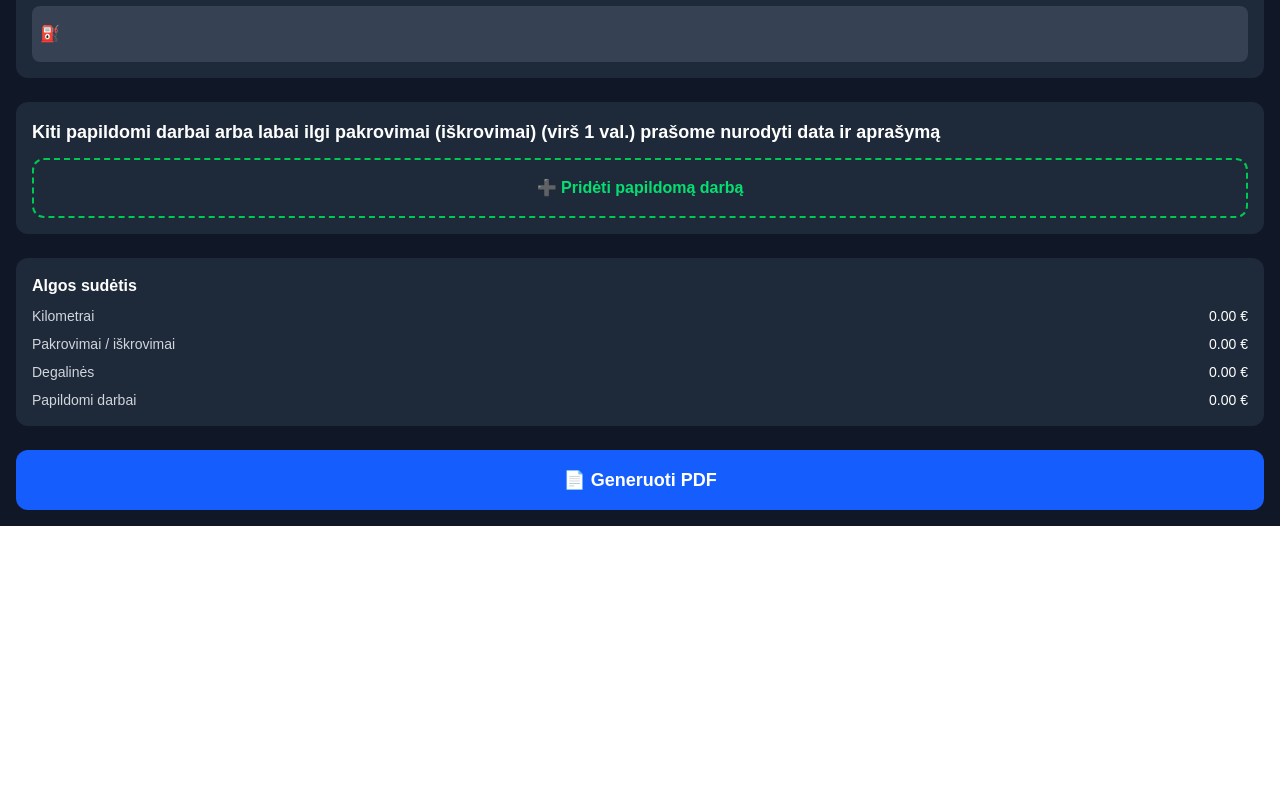
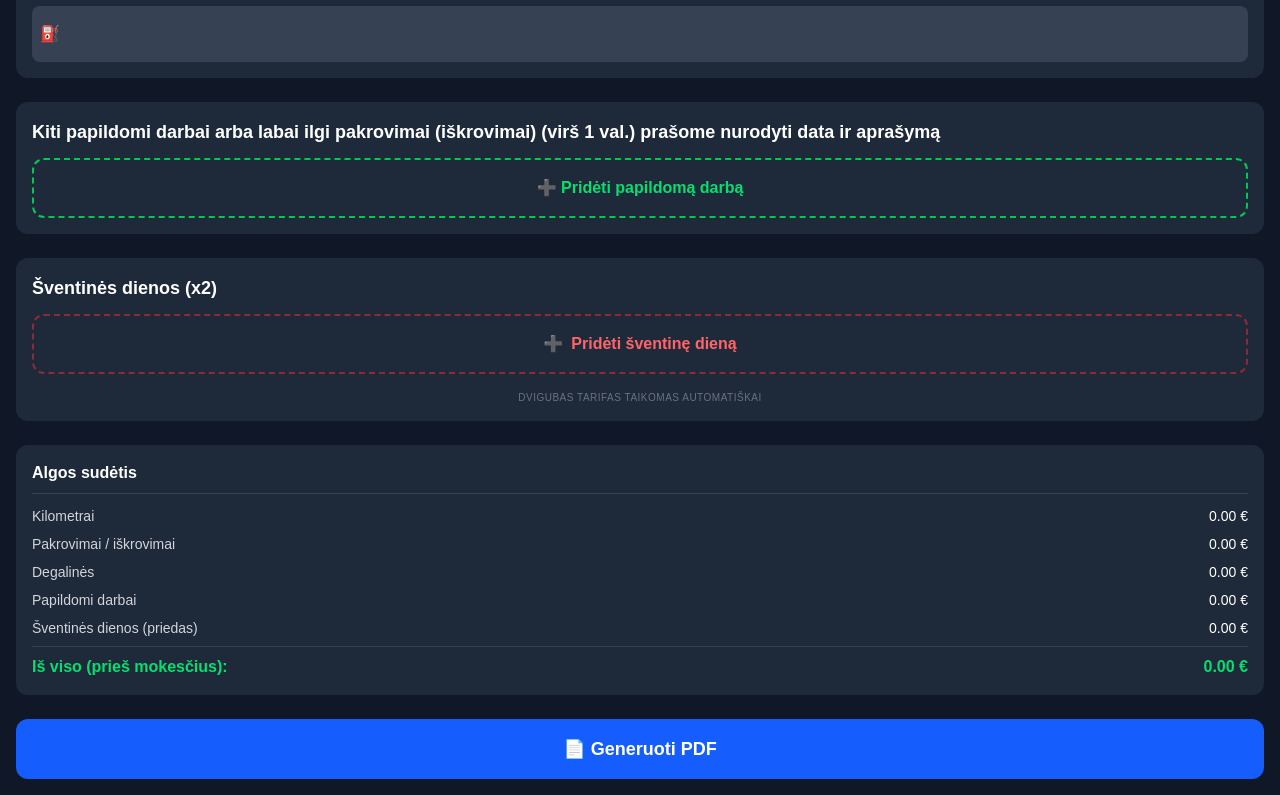
Before and after one commit to RamunasPoc/vaizga, a Next.js app: page / in a window 1280 px wide. Shown: the part 794-1589 px from the top of the page. Before the commit the page ends 1320 px from the top, so only its background shows below. Built offline with nearby package versions, Linux system fonts and the light colour scheme.

Commit message:
holidaypay

```diff
--- a/app/components/HolidayWorksSection.tsx
+++ b/app/components/HolidayWorksSection.tsx
@@ -22,42 +22,51 @@ export default function HolidayWorksSection({
   removeHolidayWork,
 }: Props) {
   return (
-    <Section title="Šventinės dienos (mokama x2)">
+    <Section title="Šventinės dienos (x2)">
+      <div className="space-y-4">
         {holidayWorks.map((day, index) => (
           <div
             key={index}
-          className="bg-red-900/30 p-4 rounded-xl space-y-3 relative"
+            className="bg-red-950/20 border border-red-900/50 p-4 rounded-xl space-y-3 relative"
           >
+            {/* Datos pasirinkimas su ikona */}
+            <div className="relative">
+              <span className="absolute left-3 top-3.5 text-sm">📅</span>
               <input
                 type="date"
                 value={day.date}
                 onChange={(e) =>
                   updateHolidayWork(index, 'date', e.target.value)
                 }
-            className="w-full bg-gray-700 p-3 rounded-lg"
+                className="w-full bg-gray-800 p-3 pl-10 rounded-lg text-white border border-gray-700"
               />
+            </div>
 
+            <div className="grid grid-cols-1 gap-3">
               <NumberInput
                 label="Kilometrai"
                 value={day.km}
                 setValue={(v) => updateHolidayWork(index, 'km', v)}
+                icon="🛣️"
               />
-
               <NumberInput
                 label="Pakrovimai"
                 value={day.loads}
                 setValue={(v) => updateHolidayWork(index, 'loads', v)}
+                icon="📦"
               />
-
               <NumberInput
                 label="Degalinės"
                 value={day.stations}
                 setValue={(v) => updateHolidayWork(index, 'stations', v)}
+                icon="⛽"
               />
+            </div>
 
             <button
               onClick={() => removeHolidayWork(index)}
-            className="absolute top-2 right-2 text-red-400"
+              className="absolute -top-1 -right-1 bg-red-500 text-white w-7 h-7 rounded-full flex items-center justify-center shadow-lg"
+              title="Pašalinti"
             >
               ✕
             </button>
@@ -66,10 +75,15 @@ export default function HolidayWorksSection({
 
         <button
           onClick={addHolidayWork}
-        className="w-full border-2 border-dashed border-red-500 text-red-400 p-4 rounded-xl font-bold"
+          className="w-full border-2 border-dashed border-red-500/50 hover:border-red-500 text-red-400 p-4 rounded-xl font-bold transition-colors flex items-center justify-center gap-2"
         >
-        ➕ Pridėti šventinę dieną
+          <span>➕</span> Pridėti šventinę dieną
         </button>
+
+        <p className="text-[10px] text-gray-500 uppercase tracking-wider text-center">
+          Dvigubas tarifas taikomas automatiškai
+        </p>
+      </div>
     </Section>
   );
 }
--- a/app/components/SalaryBreakdown.tsx
+++ b/app/components/SalaryBreakdown.tsx
@@ -5,6 +5,7 @@ interface Props {
   loadPay: number;
   stationPay: number;
   extraPay: number;
+  holidayPay: number; // Pridedame naują prop
 }
 
 export default function SalaryBreakdown({
@@ -12,24 +13,54 @@ export default function SalaryBreakdown({
   loadPay,
   stationPay,
   extraPay,
+  holidayPay,
 }: Props) {
+  // Suskaičiuojame galutinę sumą čia pat arba galite gauti iš tėvinio komponento
+  const total = kmPay + loadPay + stationPay + extraPay + holidayPay;
+
   return (
     <div className="bg-gray-800 rounded-xl p-4 space-y-2 text-sm">
-      <h3 className="font-semibold text-base">Algos sudėtis</h3>
+      <h3 className="font-semibold text-base mb-3 border-b border-gray-700 pb-2">
+        Algos sudėtis
+      </h3>
 
       <Row label="Kilometrai" value={kmPay} />
       <Row label="Pakrovimai / iškrovimai" value={loadPay} />
       <Row label="Degalinės" value={stationPay} />
       <Row label="Papildomi darbai" value={extraPay} />
+
+      {/* Pridedame eilutę šventinėms dienoms */}
+      <Row
+        label="Šventinės dienos (priedas)"
+        value={holidayPay}
+        isHighlight={holidayPay > 0}
+      />
+
+      <div className="pt-2 mt-2 border-t border-gray-700">
+        <div className="flex justify-between text-base font-bold text-green-400">
+          <span>Iš viso (prieš mokesčius):</span>
+          <span>{total.toFixed(2)} €</span>
+        </div>
+      </div>
     </div>
   );
 }
 
-function Row({ label, value }: { label: string; value: number }) {
+function Row({
+  label,
+  value,
+  isHighlight = false
+}: {
+  label: string;
+  value: number;
+  isHighlight?: boolean
+}) {
   return (
     <div className="flex justify-between">
-      <span className="text-gray-300">{label}</span>
-      <span className="font-medium">
+      <span className={isHighlight ? "text-red-400 font-medium" : "text-gray-300"}>
+        {label}
+      </span>
+      <span className={`font-medium ${isHighlight ? "text-red-400" : ""}`}>
         {value > 0 ? value.toFixed(2) : '0.00'} €
       </span>
     </div>
--- a/app/hooks/useSalaryCalculator.ts
+++ b/app/hooks/useSalaryCalculator.ts
@@ -65,10 +65,10 @@ export interface SalaryCalculatorState {
 ======================= */
 
 const RATES = {
-  KM: 11.4 / 100,
-  LOAD_HOURS: 2,
-  HOURLY: 7.6,
-  STATION_MIN: 20,
+  KM: 11.4 / 100,      // 0.114 €/km
+  LOAD_HOURS: 2,       // 2 valandos už pakrovimą
+  HOURLY: 7.6,         // Valandinis tarifas
+  STATION_MIN: 20,     // 20 min už degalinę
 };
 
 /* =======================
@@ -91,15 +91,12 @@ export function useSalaryCalculator(): SalaryCalculatorState {
   ======================= */
 
   const kmPay = km !== '' ? Number(km) * RATES.KM : 0;
-
-  const loadHours =
-    loads !== '' ? Number(loads) * RATES.LOAD_HOURS : 0;
-
+  const loadHours = loads !== '' ? Number(loads) * RATES.LOAD_HOURS : 0;
   const loadPay = loadHours * RATES.HOURLY;
 
   const stationPay =
     stations !== ''
-      ? (Number(stations) * RATES.STATION_MIN) / 60 * RATES.HOURLY
+      ? (Number(stations) * RATES.STATION_MIN / 60) * RATES.HOURLY
       : 0;
 
   /* =======================
@@ -112,16 +109,9 @@ export function useSalaryCalculator(): SalaryCalculatorState {
   }, 0);
 
   const addExtraWork = () =>
-    setExtraWorks((prev) => [
-      ...prev,
-      { date: '', description: '', hours: '' },
-    ]);
+    setExtraWorks((prev) => [...prev, { date: '', description: '', hours: '' }]);
 
-  const updateExtraWork = (
-    index: number,
-    field: keyof ExtraWork,
-    value: string | number | ''
-  ) => {
+  const updateExtraWork = (index: number, field: keyof ExtraWork, value: string | number | '') => {
     setExtraWorks((prev) => {
       const updated = [...prev];
       updated[index] = { ...updated[index], [field]: value };
@@ -137,33 +127,20 @@ export function useSalaryCalculator(): SalaryCalculatorState {
   ======================= */
 
   const holidayPay = holidayWorks.reduce((sum, day) => {
-    const kmPay = day.km !== '' ? Number(day.km) * RATES.KM : 0;
+    // 1. Skaičiuojame tos dienos uždarbį standartiniu tarifu
+    const dayKmPay = day.km !== '' ? Number(day.km) * RATES.KM : 0;
+    const dayLoadPay = day.loads !== '' ? Number(day.loads) * RATES.LOAD_HOURS * RATES.HOURLY : 0;
+    const dayStationPay = day.stations !== '' ? (Number(day.stations) * RATES.STATION_MIN / 60) * RATES.HOURLY : 0;
 
-    const loadPay =
-      day.loads !== ''
-        ? Number(day.loads) * RATES.LOAD_HOURS * RATES.HOURLY
-        : 0;
-
-    const stationPay =
-      day.stations !== ''
-        ? (Number(day.stations) * RATES.STATION_MIN) / 60 * RATES.HOURLY
-        : 0;
-
-    const dayTotal = kmPay + loadPay + stationPay;
-    return sum + dayTotal * 2; // 🔥 dvigubas apmokėjimas
+    // 2. Kadangi tai x2, pridedame tiek pat, kiek uždirbta (100% priedas)
+    const dayTotal = dayKmPay + dayLoadPay + dayStationPay;
+    return sum + (dayTotal * 2);
   }, 0);
 
   const addHolidayWork = () =>
-    setHolidayWorks((prev) => [
-      ...prev,
-      { date: '', km: '', loads: '', stations: '' },
-    ]);
+    setHolidayWorks((prev) => [...prev, { date: '', km: '', loads: '', stations: '' }]);
 
-  const updateHolidayWork = (
-    index: number,
-    field: keyof HolidayWork,
-    value: string | number | ''
-  ) => {
+  const updateHolidayWork = (index: number, field: keyof HolidayWork, value: string | number | '') => {
     setHolidayWorks((prev) => {
       const updated = [...prev];
       updated[index] = { ...updated[index], [field]: value };
@@ -178,47 +155,14 @@ export function useSalaryCalculator(): SalaryCalculatorState {
      GALUTINĖ ALGA
   ======================= */
 
-  const total =
-    kmPay +
-    loadPay +
-    stationPay +
-    extraPay +
-    holidayPay;
-
-  /* =======================
-     RETURN
-  ======================= */
+  const total = kmPay + loadPay + stationPay + extraPay + holidayPay;
 
   return {
-    name,
-    surname,
-    setName,
-    setSurname,
-
-    km,
-    loads,
-    stations,
-    setKm,
-    setLoads,
-    setStations,
-
+    name, surname, setName, setSurname,
+    km, loads, stations, setKm, setLoads, setStations,
     loadHours,
-
-    extraWorks,
-    addExtraWork,
-    updateExtraWork,
-    removeExtraWork,
-
-    holidayWorks,
-    addHolidayWork,
-    updateHolidayWork,
-    removeHolidayWork,
-
-    kmPay,
-    loadPay,
-    stationPay,
-    extraPay,
-    holidayPay,
-    total,
+    extraWorks, addExtraWork, updateExtraWork, removeExtraWork,
+    holidayWorks, addHolidayWork, updateHolidayWork, removeHolidayWork,
+    kmPay, loadPay, stationPay, extraPay, holidayPay, total,
   };
 }
--- a/app/page.tsx
+++ b/app/page.tsx
@@ -7,6 +7,7 @@ import Section from './components/Section';
 import TextInput from './components/inputs/TextInput';
 import NumberInput from './components/inputs/NumberInput';
 import ExtraWorksSection from './components/ExtraWorksSection';
+import HolidayWorksSection from './components/HolidayWorksSection'; // 1. Importuojame naują sekciją
 import SalaryBreakdown from './components/SalaryBreakdown';
 import SalaryHeader from './components/SalaryHeader';
 import SalaryActions from './components/SalaryActions';
@@ -84,12 +85,23 @@ export default function Page() {
         removeExtraWork={calc.removeExtraWork}
       />
 
+      {/* 2. Pridedame Šventinių darbų sekciją čia */}
+      <HolidayWorksSection
+        holidayWorks={calc.holidayWorks}
+        addHolidayWork={calc.addHolidayWork}
+        updateHolidayWork={calc.updateHolidayWork}
+        removeHolidayWork={calc.removeHolidayWork}
+      />
+
       {/* Atlyginimo skaičiavimas */}
       <SalaryBreakdown
         kmPay={calc.kmPay}
         loadPay={calc.loadPay}
         stationPay={calc.stationPay}
         extraPay={calc.extraPay}
+        // Patarimas: jei SalaryBreakdown dar neturi holidayPay,
+        // reikės jį pridėti huke ir perduoti čia
+        holidayPay={calc.holidayPay}
       />
 
       {/* Paslėpta ataskaita PDF */}
```
Lines whose indentation alone changed are shown as unchanged.
